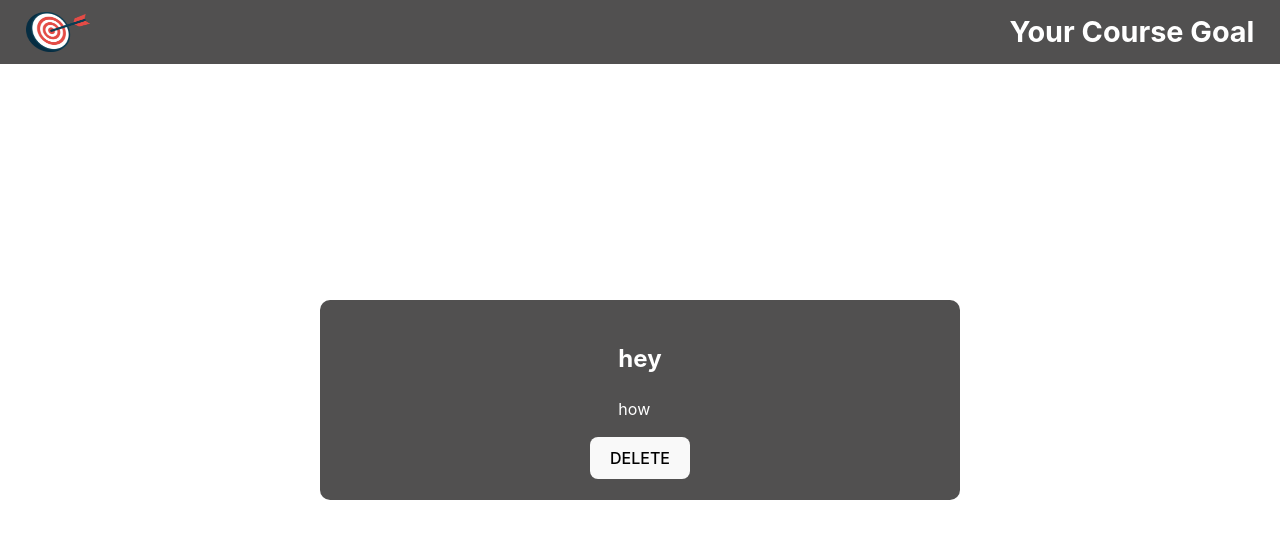
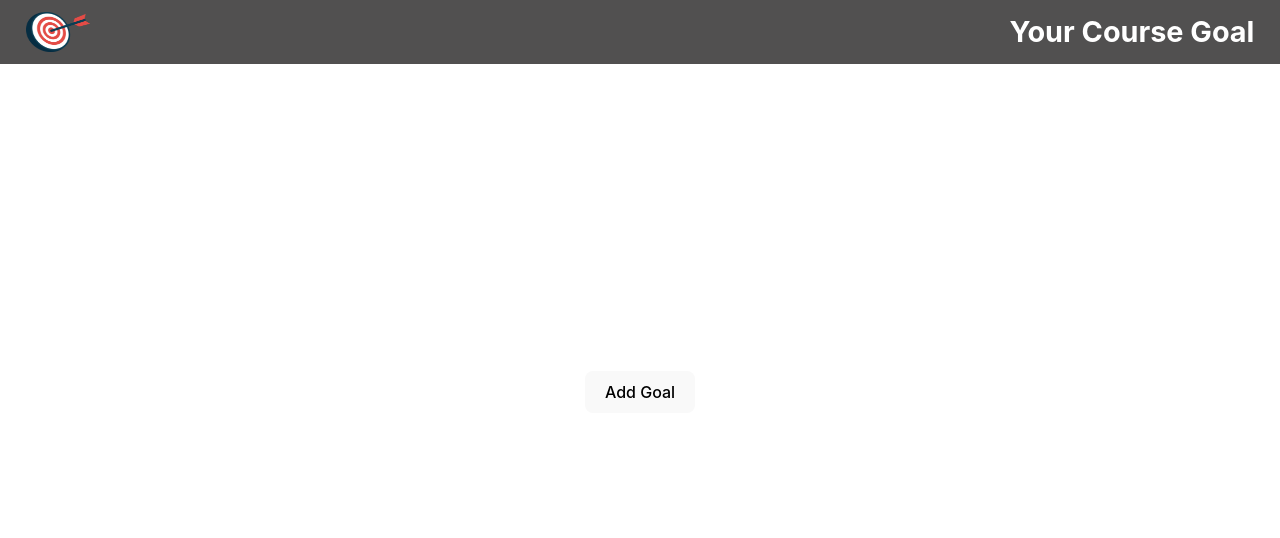
Before and after one commit to pablothobias/react-ts-basics, a React (Vite) app: page / in a window 1280 px wide. Shown: the top 538 px of the page. Built offline with nearby package versions, Linux system fonts and the light colour scheme.

Commit message:
feature(ReactTSBasics): adding and deleting goals

```diff
--- a/src/App.tsx
+++ b/src/App.tsx
@@ -1,3 +1,6 @@
+import { useState } from 'react';
+import styled from 'styled-components';
+
 import './App.css'
 
 import CourseGoal from './components/CourseGoal/CourseGoal';
@@ -6,13 +9,58 @@ import { TitleHeaderCss } from './components/Header/Header.style';
 
 import goalsImg from './assets/goalsImg.png';
 
+const AppContainer = styled.div`
+  overflow: auto;
+  max-height: 90vh;
+  width: 100%;
+`;
+
+type CourseGoal = {
+  title: string;
+  description: string;
+  id: number;
+};
+
 function App() {
+  const [courseGoals, setCourseGoals] = useState<Array<CourseGoal>>([]);
+
+  const handleAddGoal = () => {
+    setCourseGoals((prevCourseGoals) => {
+      const lastId = prevCourseGoals[prevCourseGoals.length - 1]?.id;
+      const currentId = lastId ? lastId + 1 : 1;
+      return [...prevCourseGoals, { id: currentId, title: 'React Typescript', description: 'Finish the Course' }];
+    });
+  };
+
+  const handleDeleteGoal = (id: number) => {
+    setCourseGoals((prevCourseGoals) => {
+      return prevCourseGoals.filter((goal) => goal.id !== id);
+    });
+  };
+
   return (
     <>
-      <Header img={{src: goalsImg, alt: 'A list of goals'}}>
-        <TitleHeaderCss>Your Course Goal</TitleHeaderCss>
-      </Header>
-      <CourseGoal title='hey' description='how' />
+      <AppContainer>
+        <Header img={{ src: goalsImg, alt: 'A list of goals' }}>
+          <TitleHeaderCss>Your Course Goal</TitleHeaderCss>
+        </Header>
+        <button onClick={handleAddGoal}>Add Goal</button>
+        <ul>
+          {
+            courseGoals
+              .map((goal: CourseGoal) => (
+                <li key={goal.id}>
+                  <CourseGoal
+                    id={goal.id}
+                    title={goal.title}
+                    description={goal.description}
+                    handleDeleteGoal={handleDeleteGoal}
+                  />
+                </li>
+              ))
+          }
+        </ul>
+      </AppContainer>
     </>
   )
 }
--- a/src/components/CourseGoal/CourseGoal.style.ts
+++ b/src/components/CourseGoal/CourseGoal.style.ts
@@ -10,6 +10,7 @@ height: 25vh;
 background-color: #515050;
 color: #ffffff;
 border-radius: 10px;
+margin: 20px 0;
 `;
 
 export { CourseGoalContainerCss };
--- a/src/components/CourseGoal/CourseGoal.tsx
+++ b/src/components/CourseGoal/CourseGoal.tsx
@@ -3,6 +3,8 @@ import { CourseGoalContainerCss } from './CourseGoal.style.ts';
 interface CourseGoalProps {
     title: string;
     description: string;
+    id: number;
+    handleDeleteGoal: (id: number) => void;
 }
 
 const CourseGoal: React.FC<CourseGoalProps> = (props) => {
@@ -12,7 +14,7 @@ const CourseGoal: React.FC<CourseGoalProps> = (props) => {
                 <h2>{props.title}</h2>
                 <p>{props.description}</p>
             </div>
-            <button>DELETE</button>
+            <button onClick={() => props.handleDeleteGoal(props.id)}>DELETE</button>
         </CourseGoalContainerCss>
     );
 };
```
